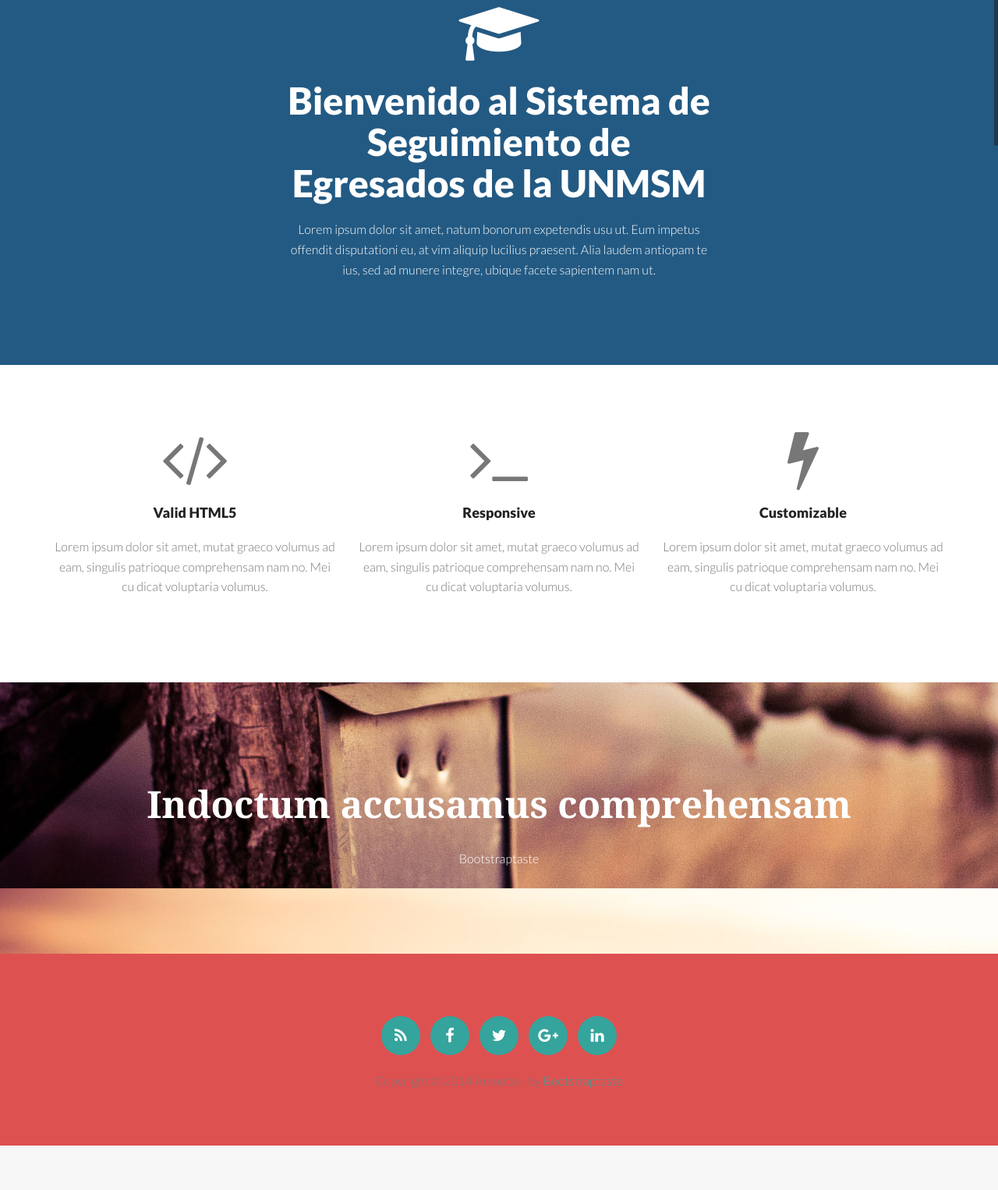
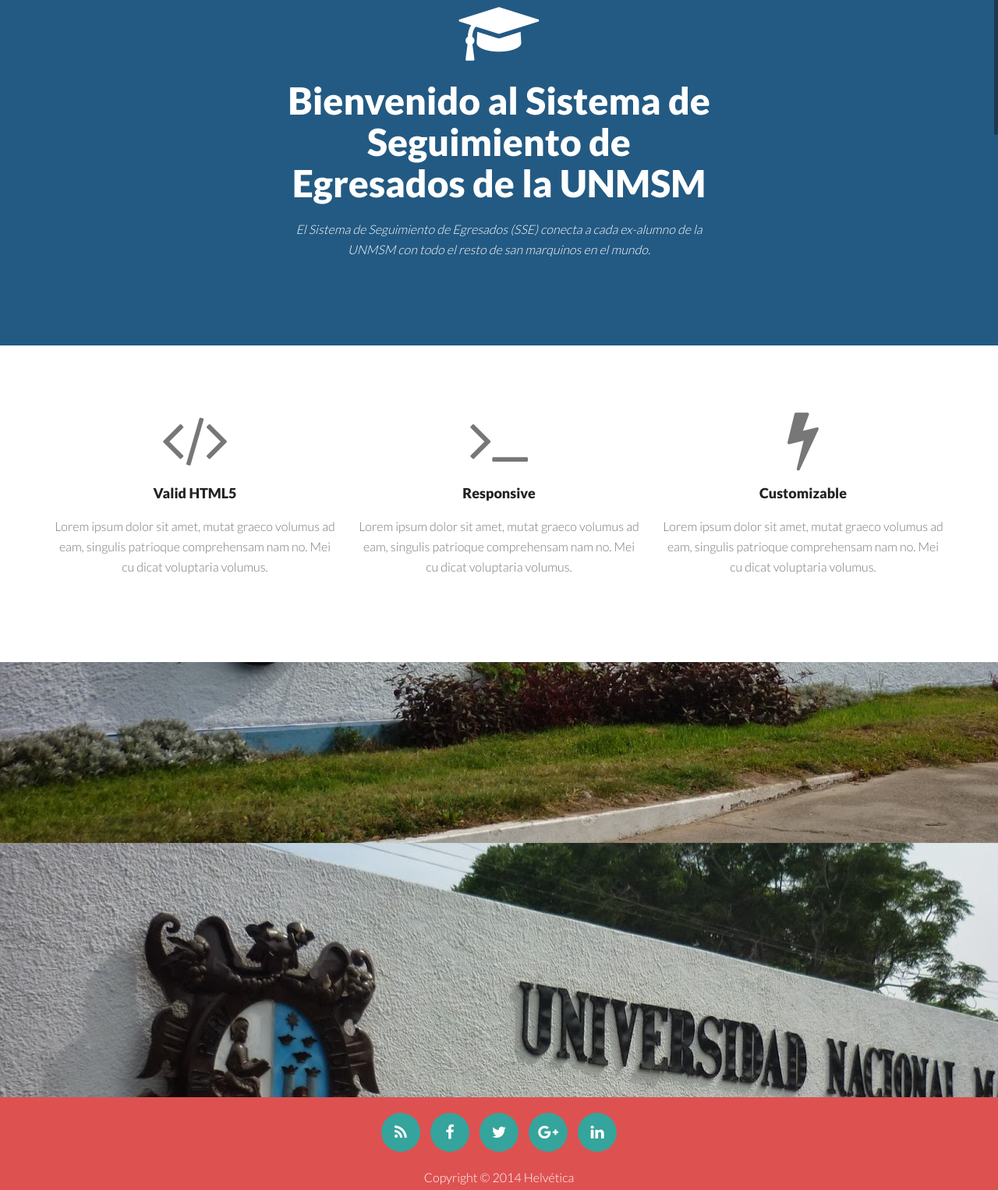
Before and after one commit to caritosteph/sse-html, a plain HTML site: page index.html in a window 1280 px wide. Shown: the part 197-1723 px from the top of the page at 78% size. Before the commit the page ends 1666 px from the top, so only its background shows below. Drawn offline with Linux system fonts and the light colour scheme; some packages are replaced by stand-ins of ours.

Commit message:
home v1.0

```diff
--- a/css/style.css
+++ b/css/style.css
@@ -335,7 +335,7 @@
 	background-image: url(../img/parallax/img1.jpg);
 }
 #parallax2{
-	background-image: url(../img/parallax/img2.jpg);
+	background-image: url(../img/muro.jpg);
 }
 #testimonials{
 	background-image: url(../img/parallax/img3.jpg);
@@ -880,6 +880,10 @@
 section#footer {
 	background: #DE5151;
 	margin: 0;
+	padding-top: 20px;
+	padding-bottom: 0px;
+	color:white;
+
 }
 
 section#footer .copyright {
--- a/index.html
+++ b/index.html
@@ -51,9 +51,7 @@
 							<i class="fa fa-graduation-cap fa-5x mar-bot20"></i>
 							<h2 class="slogan">Bienvenido al Sistema de Seguimiento de Egresados de la UNMSM</h2>
 							<p>
-							Lorem ipsum dolor sit amet, natum bonorum expetendis usu ut.
-							Eum impetus offendit disputationi eu, at vim aliquip lucilius praesent.
-							Alia laudem antiopam te ius, sed ad munere integre, ubique facete sapientem nam ut.
+							<em>El Sistema de Seguimiento de Egresados (SSE) conecta a cada ex-alumno de la UNMSM con todo el resto de san marquinos en el mundo.</em>
 
 							</p>
 						</div>
@@ -107,8 +105,9 @@
 		<!-- spacer section:stats -->
 		<section id="parallax2" class="section parallax" data-stellar-background-ratio="0.5">
             <div class="align-center pad-top40 pad-bot40">
-                <blockquote class="bigquote color-white">Indoctum accusamus comprehensam</blockquote>
-				<p class="color-white">Bootstraptaste</p>
+                <blockquote class="bigquote"><br><br><br><br></blockquote>
+				<p class="color-white"><br><br><br></p>
+
             </div>
 		</section>
 
@@ -128,7 +127,7 @@
 			</div>
 
 			<div class="row align-center copyright">
-					<div class="col-sm-12"><p>Copyright &copy; 2014 Amoeba - by <a href="http://bootstraptaste.com">Bootstraptaste</a></p></div>
+					<div class="col-sm-12"><p>Copyright &copy; 2014 Helvética</p></div>
 			</div>
 		</div>
 
```
Also changed, not shown: img/muro.JPG (added), 1 other file.
